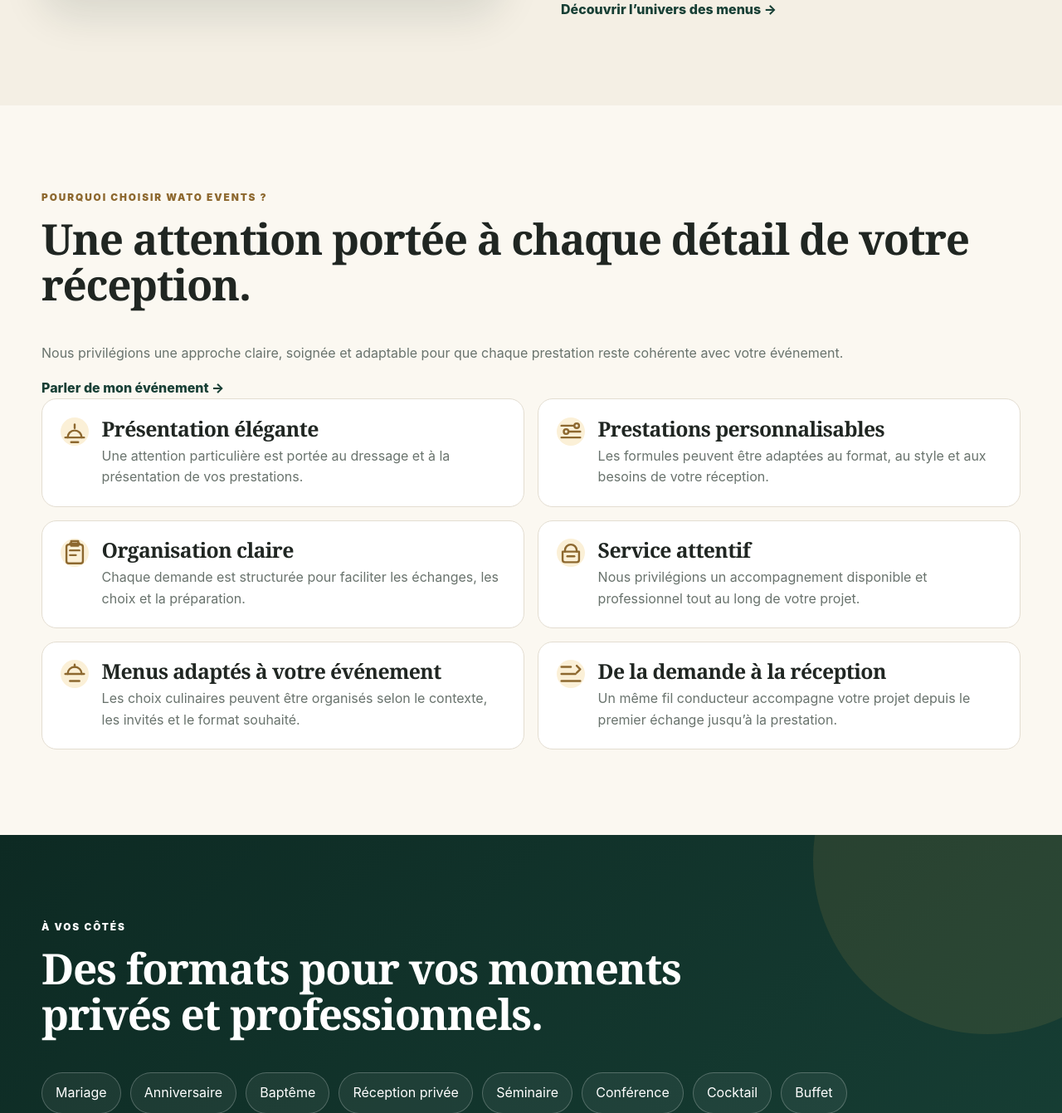
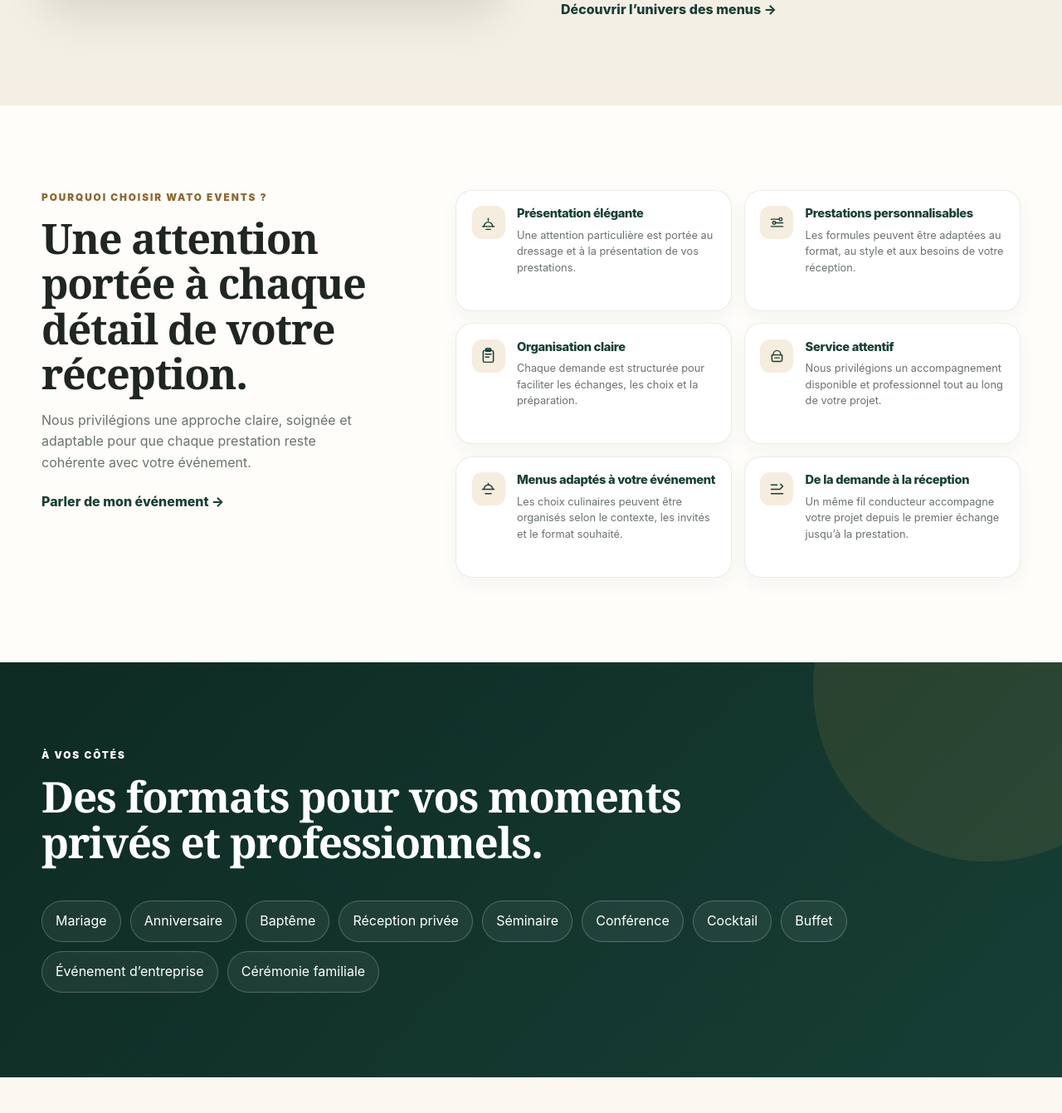
Before and after one commit to sandjongalex/traiteur, a Flask app: page / in a window 1280 px wide. Shown: the part 2325-3666 px from the top of the page at 83% size. Run offline with Flask 3, Linux system fonts and the light colour scheme; data that the repository does not hold is empty; some libraries are stand-ins or nearby versions.

Commit message:
style(home): premiumize why choose Wato benefits grid

```diff
--- a/app/static/css/public.css
+++ b/app/static/css/public.css
@@ -364,11 +364,80 @@
 .pill-list{display:flex;flex-wrap:wrap;gap:.55rem;margin:1.2rem 0 1.5rem}
 .pill-list span{padding:.5rem .75rem;border:1px solid var(--color-border);border-radius:999px;background:#fff;font-size:.8rem;font-weight:700}
 
-.why-grid{display:grid;grid-template-columns:1fr 1fr;gap:1rem}
-.why-item{display:flex;gap:1rem;padding:1.35rem;border:1px solid var(--color-border);border-radius:var(--radius-md);background:#fff}
-.why-item>span{display:grid;place-items:center;flex:0 0 34px;height:34px;border-radius:50%;background:var(--color-warning-soft);color:var(--color-secondary-dark);font-size:.72rem;font-weight:900}
-.why-item h3{margin-bottom:.45rem}
-.why-item p{margin-bottom:0}
+.why-section{
+  background:#fffdf9;
+}
+.why-layout{
+  display:grid;
+  grid-template-columns:minmax(280px,.78fr) minmax(0,1.22fr);
+  gap:clamp(2rem,5vw,4.5rem);
+  align-items:start;
+}
+.why-intro{
+  position:sticky;
+  top:108px;
+  max-width:430px;
+}
+.why-intro h2{
+  margin-bottom:1rem;
+  font-size:clamp(2rem,4vw,3.15rem);
+}
+.why-intro p{
+  max-width:400px;
+}
+.why-intro .text-link{
+  display:inline-flex;
+  margin-top:.35rem;
+}
+.why-grid{
+  display:grid;
+  grid-template-columns:repeat(2,minmax(0,1fr));
+  gap:.9rem;
+}
+.why-item{
+  display:flex;
+  gap:.9rem;
+  min-height:146px;
+  padding:1.15rem;
+  border:1px solid rgba(23,63,53,.09);
+  border-radius:20px;
+  background:#fff;
+  box-shadow:0 8px 22px rgba(14,43,36,.045);
+  transition:transform var(--transition-fast),box-shadow var(--transition-fast),border-color var(--transition-fast);
+}
+.why-item:hover{
+  transform:translateY(-2px);
+  border-color:rgba(199,154,74,.28);
+  box-shadow:0 12px 28px rgba(14,43,36,.07);
+}
+.why-icon{
+  display:grid;
+  place-items:center;
+  flex:0 0 40px;
+  width:40px;
+  height:40px;
+  border-radius:12px;
+  background:#f5edde;
+  color:var(--color-primary);
+}
+.why-icon svg{
+  width:21px;
+  height:21px;
+}
+.why-item h3{
+  margin:0 0 .4rem;
+  font-family:var(--font-body);
+  font-size:.92rem;
+  line-height:1.3;
+  font-weight:850;
+  color:var(--color-primary);
+}
+.why-item p{
+  margin:0;
+  color:#69726d;
+  font-size:.8rem;
+  line-height:1.52;
+}
 
 .events-section{position:relative;overflow:hidden;background:linear-gradient(135deg,var(--color-primary-dark),var(--color-primary))}
 .events-section::after{content:"";position:absolute;width:420px;height:420px;right:-120px;top:-180px;border-radius:50%;background:rgba(199,154,74,.12)}
@@ -453,6 +522,8 @@ linear-gradient(180deg,#f6f0e4,#fffdf9)}
   .home-services-grid{grid-template-columns:repeat(2,minmax(0,1fr))}
 }
 @media(max-width:980px){
+  .why-layout{grid-template-columns:1fr}
+  .why-intro{position:static;max-width:680px}
   .trust-grid{grid-template-columns:repeat(2,minmax(0,1fr))}
   .hero-grid,.split-feature,.split-copy,.contact-grid,.quote-layout,.catalog-detail-grid{grid-template-columns:1fr}
   .hero-grid{gap:2.5rem}
@@ -496,6 +567,7 @@ linear-gradient(180deg,#f6f0e4,#fffdf9)}
   .trust-grid span:nth-child(3){border-left:0;border-top:1px solid var(--color-border)}
   .trust-grid span:nth-child(4){border-top:1px solid var(--color-border)}
   .services-grid,.catalog-grid,.why-grid,.process-grid,.gallery-grid,.home-gallery,.brief-grid{grid-template-columns:1fr}
+  .why-item{min-height:auto}
   .page-hero{padding:3.6rem 0 2.8rem}
   .cta-actions,.cta-actions .btn{width:100%}
   .row-heading .text-link{display:inline-block;margin-top:.75rem}
@@ -518,3 +590,8 @@ linear-gradient(180deg,#f6f0e4,#fffdf9)}
   .home-service-card:hover{transform:none}
   .home-service-card:hover .home-service-media img{transform:none}
 }
+
+@media(prefers-reduced-motion:reduce){
+  .why-item{transition:none}
+  .why-item:hover{transform:none}
+}
```
